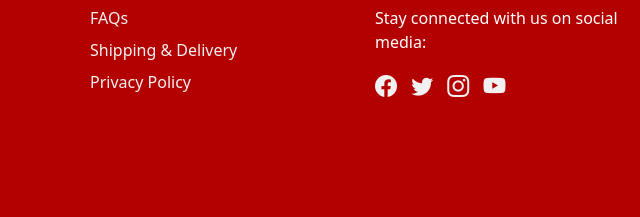
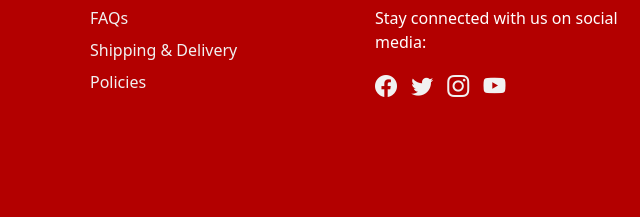
Before and after one commit to yasirkhanaptech/newredcards, a plain HTML site: page index.html in a window 1280 px wide. Shown: the part 2457-2674 px from the top of the page, 562-1202 px from the left. Drawn offline with nearby package versions, Linux system fonts and the light colour scheme.

Commit message:
Update index.html

```diff
--- a/index.html
+++ b/index.html
@@ -395,7 +395,7 @@
           <h5>Customer Support</h5>
           <a href="html/faq.html">FAQs</a>
           <a href="html/delivery.html">Shipping & Delivery</a>
-          <a href="html/privacypolicy.html">Privacy Policy</a>
+          <a href="html/policies.html">Policies</a>
         </div>
         <div class="col-md-3 mb-4">
           <h5>Follow Us</h5>
```
